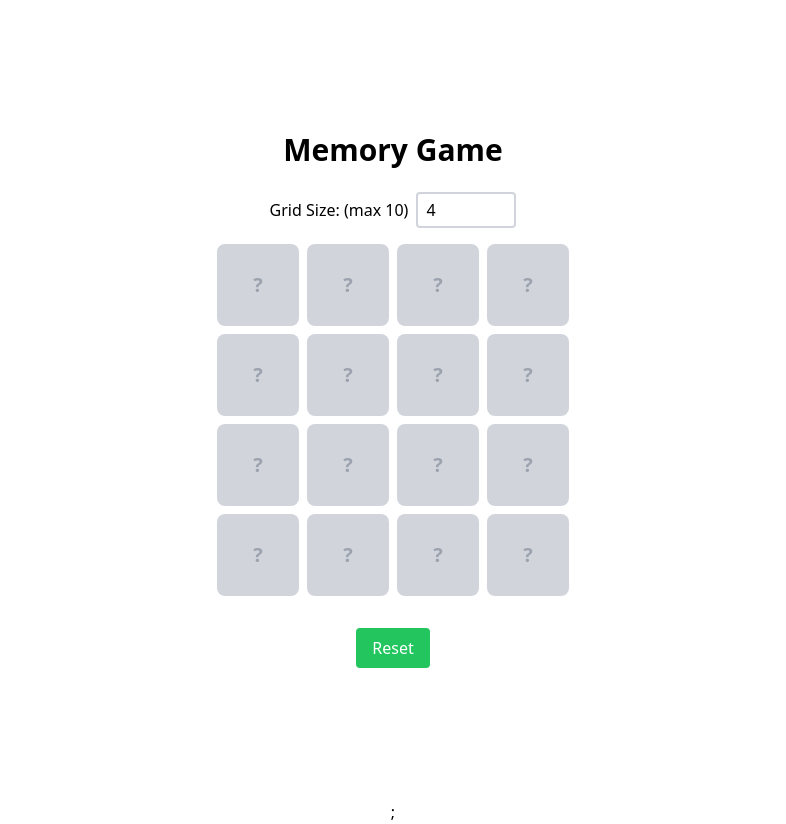
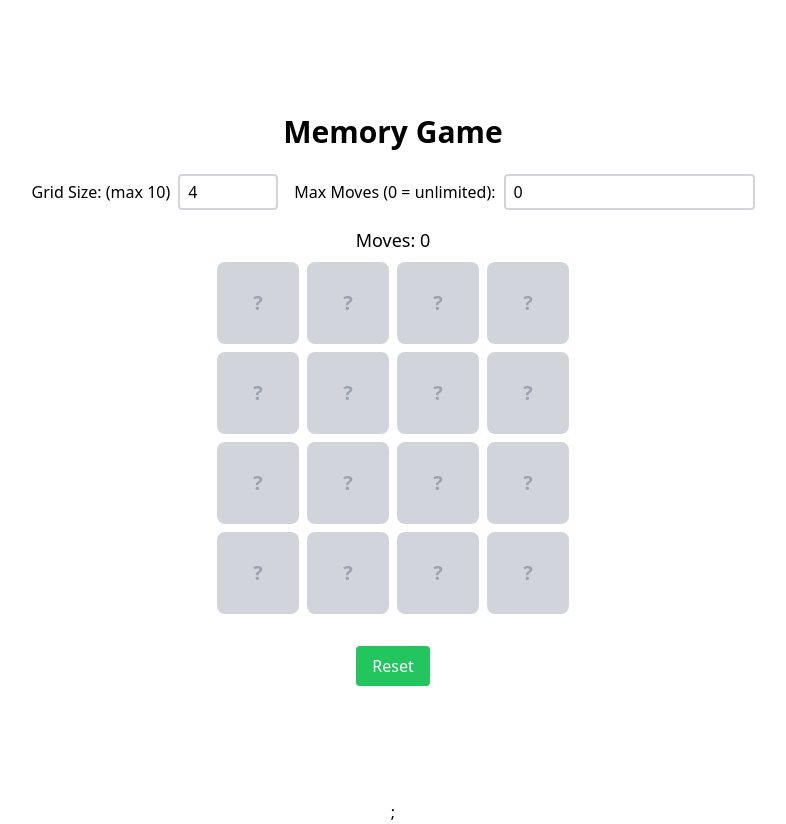
Before and after one commit to m-alex-n/memoryGame, a React (Vite) app: page / in a window 1280 px wide. Shown: the whole page, without its empty margins (247-1033 px from the left). Built offline with nearby package versions, Linux system fonts and the light colour scheme.

Commit message:
finished with max moves implemented

```diff
--- a/index.html
+++ b/index.html
@@ -2,7 +2,6 @@
 <html lang="en">
   <head>
     <meta charset="UTF-8" />
-    <link rel="icon" type="image/svg+xml" href="/vite.svg" />
     <meta name="viewport" content="width=device-width, initial-scale=1.0" />
     <title>Memory Game</title>
   </head>
--- a/src/components/memory-game.jsx
+++ b/src/components/memory-game.jsx
@@ -2,19 +2,25 @@ import { useEffect, useState } from "react";
 
 const MemoryGame = () => {
   const [gridSize, setGridSize] = useState(4);
+  const [maxMoves, setMaxMoves] = useState(0); // 0 means unlimited
+  const [movesUsed, setMovesUsed] = useState(0);
   const [cards, setCards] = useState([]);
-
   const [flipped, setFlipped] = useState([]);
   const [solved, setSolved] = useState([]);
   const [disabled, setDisabled] = useState(false);
-
   const [won, setWon] = useState(false);
+  const [gameOver, setGameOver] = useState(false);
 
   const handleGridSizeChange = (e) => {
     const size = parseInt(e.target.value);
     if (size >= 2 && size <= 10) {
       setGridSize(size);
     }
+  };
+
+  const handleMaxMovesChange = (e) => {
+    const moves = parseInt(e.target.value);
+    setMaxMoves(moves >= 0 ? moves : 0);
   };
 
   const initializeGame = () => {
@@ -29,8 +35,9 @@ const MemoryGame = () => {
     setCards(shuffledCards);
     setFlipped([]);
     setSolved([]);
-
+    setMovesUsed(0);
     setWon(false);
+    setGameOver(false);
   };
 
   useEffect(() => {
@@ -44,14 +51,24 @@ const MemoryGame = () => {
       setFlipped([]);
       setDisabled(false);
     } else {
+      // Only count as a move when cards don't match
+      const newMovesUsed = movesUsed + 1;
+      setMovesUsed(newMovesUsed);
+
+      // Check if moves exceeded
+      if (maxMoves > 0 && newMovesUsed >= maxMoves) {
+        setGameOver(true);
+      }
+
       setTimeout(() => {
         setFlipped([]);
         setDisabled(false);
       }, 1000);
     }
   };
+
   const handleClick = (id) => {
-    if (disabled || won) return;
+    if (disabled || won || gameOver) return;
 
     if (flipped.length === 0) {
       setFlipped([id]);
@@ -62,12 +79,9 @@ const MemoryGame = () => {
       setDisabled(true);
       if (id !== flipped[0]) {
         setFlipped([...flipped, id]);
-
-        // check math logic
         checkMatch(id);
       } else {
         setFlipped([id]);
-        // setSolved([...solved, id, flipped[0]]);
         setDisabled(false);
       }
     }
@@ -80,14 +94,15 @@ const MemoryGame = () => {
     if (solved.length === cards.length && cards.length > 0) {
       setWon(true);
     }
-
-  }, [solved,cards] )
+  }, [solved, cards]);
 
   return (
     <div className="flex flex-col items-center justify-center min-h-screen bg-grey-100 p-4">
       <h1 className="text-3xl font-bold mb-6">Memory Game</h1>
-      {/* Input */}
-      <div className="mb-4">
+
+      {/* Controls */}
+      <div className="mb-4 flex flex-wrap justify-center gap-4">
+        <div>
           <label htmlFor="gridSize" className="mr-2">
             Grid Size: (max 10)
           </label>
@@ -102,8 +117,27 @@ const MemoryGame = () => {
           />
         </div>
 
+        <div>
+          <label htmlFor="maxMoves" className="mr-2">
+            Max Moves (0 = unlimited):
+          </label>
+          <input
+            type="number"
+            id="maxMoves"
+            min="0"
+            value={maxMoves}
+            onChange={handleMaxMovesChange}
+            className="border-2 border-gray-300 rounded px-2 py-1"
+          />
+        </div>
+      </div>
+
+      {/* Moves Counter */}
+      <div className="mb-2 text-lg">
+        Moves: {movesUsed} {maxMoves > 0 && `/ ${maxMoves}`}
+      </div>
+
       {/* Game Board */}
-
       <div
         className="grid gap-2 mb-4"
         style={{
@@ -116,33 +150,41 @@ const MemoryGame = () => {
             <div
               key={card.id}
               onClick={() => handleClick(card.id)}
-              className={`aspect-square flex items-center justify-center text-xl font-bold rounded-lg  cursor-pointer transition-all duration-300 ${
+              className={`aspect-square flex items-center justify-center text-xl font-bold rounded-lg cursor-pointer transition-all duration-300 ${
                 isFlipped(card.id)
                   ? isSolved(card.id)
-                    ? "bg-green-500 text-whtie "
-                    : "bg-blue-500 text-white "
-                  : "bg-gray-300 text-gray-400 "
-              }   `}
+                    ? "bg-green-500 text-white"
+                    : "bg-blue-500 text-white"
+                  : gameOver
+                    ? "bg-red-300 text-gray-600"
+                    : "bg-gray-300 text-gray-400"
+              }`}
             >
-              {isFlipped(card.id) ? card.number : "?"}
+              {isFlipped(card.id) || gameOver ? card.number : "?"}
             </div>
           );
         })}
       </div>
 
-      {/* Result */}
-      { won && (
+      {/* Result Messages */}
+      {won && (
         <div className="mt-4 text-4xl font-bold text-green-600 animate-bounce">
           You won!
         </div>
       )}
 
-      {/* Reset / Play Again Btn */}
+      {gameOver && !won && (
+        <div className="mt-4 text-4xl font-bold text-red-600 animate-bounce">
+          Game Over!
+        </div>
+      )}
 
-      <button className="mt-4 px-4 py-2 bg-green-500 text-white rounded hover:bg-green-600 transition-colors"
+      {/* Reset Button */}
+      <button
+        className="mt-4 px-4 py-2 bg-green-500 text-white rounded hover:bg-green-600 transition-colors"
         onClick={initializeGame}
       >
-        {won ? "Play Again" : "Reset"}
+        {won || gameOver ? "Play Again" : "Reset"}
       </button>
     </div>
   );
```
Lines whose indentation alone changed are shown as unchanged.
